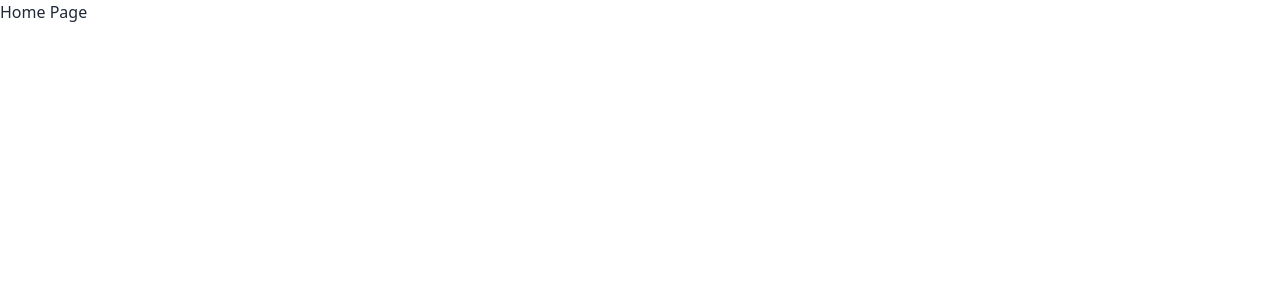
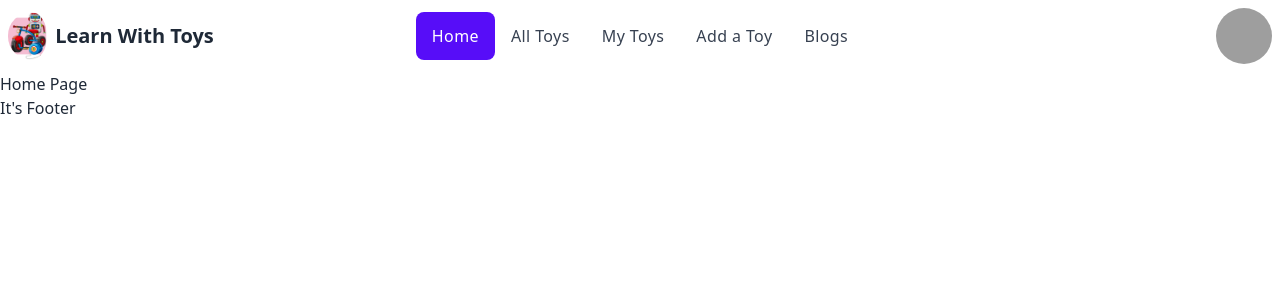
Before and after one commit to Samshuleeecuet/Learn-with-toys, a React (Vite) app: page / in a window 1280 px wide. Shown: the top 300 px of the page. Built offline with nearby package versions, Linux system fonts and the light colour scheme; grey boxes are pictures that could not be loaded.

Commit message:
Header Section Create

```diff
--- a/index.html
+++ b/index.html
@@ -2,9 +2,9 @@
 <html lang="en">
   <head>
     <meta charset="UTF-8" />
-    <link rel="icon" type="image/svg+xml" href="/vite.svg" />
+    <link rel="icon" type="image/svg+xml" href="./src//assets/logo.jpg" />
     <meta name="viewport" content="width=device-width, initial-scale=1.0" />
-    <title>Vite + React</title>
+    <title>Learn With Toys</title>
   </head>
   <body>
     <div id="root"></div>
--- /dev/null
+++ b/src/Layout/HomeLayout.jsx
@@ -0,0 +1,17 @@
+import React from 'react';
+import Home from '../components/Home/Home';
+import { Outlet } from 'react-router-dom';
+import Header from '../components/Shared/Header';
+import Footer from '../components/Shared/Footer';
+
+const HomeLayout = () => {
+    return (
+        <>
+        <Header/>
+        <Outlet/>
+        <Footer/>
+        </>
+    );
+};
+
+export default HomeLayout;
--- /dev/null
+++ b/src/Routes/Routes.jsx
@@ -0,0 +1,42 @@
+import {
+    createBrowserRouter
+  } from "react-router-dom";
+import HomeLayout from "../Layout/HomeLayout";
+import Home from "../components/Home/Home";
+import AllToys from "../components/AllToy/AllToys";
+import MyToys from "../components/MyToy/MyToys";
+import AddToy from "../components/AddToy/AddToy";
+import Blog from "../components/Blog/Blog";
+
+  const router = createBrowserRouter([
+    {
+      path: "/",
+      element: <HomeLayout/>,
+      children:[
+        {
+            path: '/',
+            element: <Home/>
+        },
+        {
+            path: 'alltoys',
+            element: <AllToys/>
+        },
+        {
+            path: 'mytoys',
+            element: <MyToys/>
+        },
+        {
+            path: 'addtoy',
+            element: <AddToy/>
+        },
+        {
+            path : 'blog',
+            element: <Blog/>
+        }
+
+      ]
+    },
+  ]);
+
+
+  export default router;
--- /dev/null
+++ b/src/components/AddToy/AddToy.jsx
@@ -0,0 +1,11 @@
+import React from 'react';
+
+const AddToy = () => {
+    return (
+        <div>
+            <p>Add Toy</p>
+        </div>
+    );
+};
+
+export default AddToy;<p>Add Toy</p>
--- /dev/null
+++ b/src/components/AllToy/AllToys.jsx
@@ -0,0 +1,11 @@
+import React from 'react';
+
+const AllToys = () => {
+    return (
+        <div>
+            <p>All Toys</p>
+        </div>
+    );
+};
+
+export default AllToys;
--- /dev/null
+++ b/src/components/Blog/Blog.jsx
@@ -0,0 +1,11 @@
+import React from 'react';
+
+const Blog = () => {
+    return (
+        <div>
+            <h2>Blog</h2>
+        </div>
+    );
+};
+
+export default Blog;
--- /dev/null
+++ b/src/components/MyToy/MyToys.jsx
@@ -0,0 +1,11 @@
+import React from 'react';
+
+const MyToys = () => {
+    return (
+        <div>
+           <p>My Toys</p>
+        </div>
+    );
+};
+
+export default MyToys;
--- /dev/null
+++ b/src/components/Shared/Footer.jsx
@@ -0,0 +1,11 @@
+import React from 'react';
+
+const Footer = () => {
+    return (
+        <div>
+            <p>It's Footer</p>
+        </div>
+    );
+};
+
+export default Footer;
--- /dev/null
+++ b/src/components/Shared/Header.jsx
@@ -0,0 +1,47 @@
+import React from 'react';
+import logo from './../../assets/logo.jpg'
+import { Link, NavLink } from 'react-router-dom';
+
+const Header = () => {
+    const navList = <div className="lg:flex">
+        <li><NavLink to='/' className={({ isActive }) => (isActive ? 'active' : 'default')}>Home</NavLink></li>
+        <li><NavLink to='/alltoys' className={({ isActive }) => (isActive ? 'active' : 'default')}>All Toys</NavLink></li>
+        <li><NavLink  to='/mytoys' className={({ isActive }) => (isActive ? 'active' : 'default')}>My Toys</NavLink></li>
+        <li><NavLink  to='/addtoy' className={({ isActive }) => (isActive ? 'active' : 'default')}>Add a Toy</NavLink></li>
+        <li><NavLink  to='/blog' className={({ isActive }) => (isActive ? 'active' : 'default')}>Blogs</NavLink></li>
+    </div>
+    return (
+        <div className="navbar bg-base-100">
+            <div className="navbar-start">
+                <div className="dropdown">
+                <label tabIndex={0} className="btn btn-ghost lg:hidden">
+                    <svg xmlns="http://www.w3.org/2000/svg" className="h-5 w-5" fill="none" viewBox="0 0 24 24" stroke="currentColor"><path strokeLinecap="round" strokeLinejoin="round" strokeWidth="2" d="M4 6h16M4 12h8m-8 6h16" /></svg>
+                </label>
+                <ul tabIndex={0} className="menu menu-compact dropdown-content mt-3 p-2 shadow bg-base-100 rounded-box w-52">
+                    {navList}
+                </ul>
+                </div>
+                <Link>
+                <div className='flex items-center'>
+                    <img className='h-12 rounded-full pr-2' src={logo} />
+                    <p className="font-bold text-xl">Learn With Toys</p>
+                </div>
+                </Link>
+            </div>
+            <div className="navbar-center hidden lg:flex">
+                <ul className="menu menu-horizontal px-1">
+                    {navList}
+                </ul>
+            </div>
+            <div className="navbar-end">
+                <div className="avatar tooltip tooltip-bottom" data-tip="Shakil">
+                    <div className="w-14 rounded-full">
+                        <img src="/images/stock/photo-1534528741775-53994a69daeb.jpg" />
+                    </div>
+                </div>
+            </div>
+        </div>
+    );
+};
+
+export default Header;
--- a/src/index.css
+++ b/src/index.css
@@ -1,3 +1,11 @@
 @tailwind base;
 @tailwind components;
 @tailwind utilities;
+
+.active{
+    @apply font-medium tracking-wide transition-colors duration-200
+  }
+
+  .default{
+    @apply font-medium tracking-wide text-gray-700 transition-colors duration-200 hover:text-cyan-600
+  }
--- a/src/main.jsx
+++ b/src/main.jsx
@@ -1,10 +1,13 @@
 import React from 'react'
 import ReactDOM from 'react-dom/client'
 import './index.css'
-import Home from './components/Home/Home'
+import {
+  RouterProvider,
+} from "react-router-dom";
+import router from './Routes/Routes';
 
 ReactDOM.createRoot(document.getElementById('root')).render(
   <React.StrictMode>
-    <Home />
+    <RouterProvider router={router} />
   </React.StrictMode>,
 )
```
Also changed, not shown: src/assets/logo.jpg (added).
